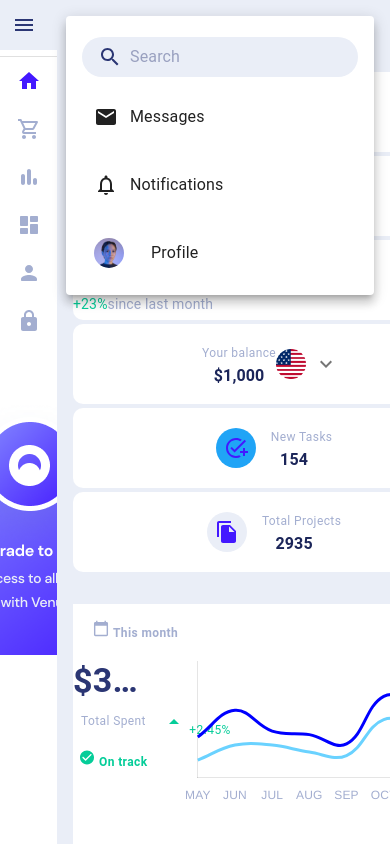
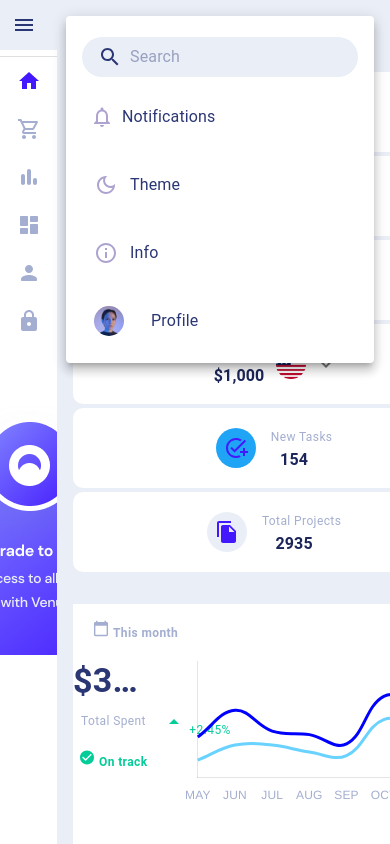
Before and after one commit to ram-bhai/nextjs, a Next.js app: page / in a window 390 px wide. Both pictures are taken after a click on the button 350 px from the left and 25 px from the top of the page. Shown: the top 844 px of the page. Built offline with nearby package versions, Linux system fonts and the light colour scheme.

Commit message:
Change icon and text color on mobile view

```diff
--- a/pages/_app.js
+++ b/pages/_app.js
@@ -40,6 +40,7 @@ import BarChartRoundedIcon from '@mui/icons-material/BarChartRounded';
 import DashboardRoundedIcon from '@mui/icons-material/DashboardRounded';
 import PersonRoundedIcon from '@mui/icons-material/PersonRounded';
 import HttpsRoundedIcon from '@mui/icons-material/HttpsRounded';
+import LogoutIcon from '@mui/icons-material/Logout';
 import logo from "../public/images/HORIZON FREE.png";
 import profile from "../public/images/profile.png";
 import sidebarfooter from "../public/images/sidebar-footer.png";
@@ -205,8 +206,10 @@ const MyApp = (props) => {
   }
 
   const handleMenuClose = () => {
+    router.push('/Profile');
     setAnchorEl(null);
     handleMobileMenuClose();
+
   };
 
   const handleMobileMenuOpen = (event) => {
@@ -230,8 +233,24 @@ const MyApp = (props) => {
       open={isMenuOpen}
       onClose={handleMenuClose}
     >
-      <MenuItem onClick={handleMenuClose}>Profile</MenuItem>
-      <MenuItem onClick={handleSignOut}>Logout</MenuItem>
+      <MenuItem onClick={handleMenuClose}  style={{ color: '#2B3674' }}>
+      <IconButton>
+          <Image
+            src={profile}
+            alt={"Thumbnail-alt"}
+            width={30}
+            height={30}
+            style={{ marginRight: "12px", borderRadius: "50%" }}
+          />
+        </IconButton>
+        Profile
+        </MenuItem>
+      <MenuItem onClick={handleSignOut}  style={{ color: '#2B3674' }}>
+      <IconButton  color="#AEA3D0">
+          <LogoutIcon  style={{ fill: '#AEA3D0' }}/>
+        </IconButton>
+        Logout
+        </MenuItem>
     </Menu>
   );
 
@@ -265,26 +284,26 @@ const MyApp = (props) => {
         </Search>
       </MenuItem>
       <MenuItem>
-        <IconButton size="large" aria-label="show 4 new mails" color="inherit">
-          <MailIcon />
+        <IconButton  color="#AEA3D0">
+          <NotificationsNoneIcon  style={{ fill: '#AEA3D0' }}/>
         </IconButton>
-        <p>Messages</p>
+        <p style={{ color: '#2B3674' }}>Notifications</p>
       </MenuItem>
       <MenuItem>
-        <IconButton
-          size="large"
-          aria-label="show 17 new notifications"
-          color="inherit"
-        >
-          <NotificationsNoneIcon />
+        <IconButton size="large"  color="#AEA3D0">
+          <DarkModeIcon  style={{ fill: '#AEA3D0' }}/>
         </IconButton>
-        <p>Notifications</p>
+        <p style={{ color: '#2B3674' }}>Theme</p>
+      </MenuItem>
+      <MenuItem>
+        <IconButton size="large"  color="#AEA3D0">
+          <InfoOutlinedIcon  style={{ fill: '#AEA3D0' }}/>
+        </IconButton>
+        <p style={{ color: '#2B3674' }}>Info</p>
       </MenuItem>
       <MenuItem onClick={handleProfileMenuOpen}>
         <IconButton
           size="large"
-          aria-label="account of current user"
-          aria-controls="primary-search-account-menu"
           aria-haspopup="true"
           color="inherit"
         >
@@ -296,7 +315,7 @@ const MyApp = (props) => {
             style={{ marginRight: "15px", borderRadius: "50%" }}
           />
         </IconButton>
-        <p>Profile</p>
+        <p style={{ color: '#2B3674' }}>Profile</p>
       </MenuItem>
     </Menu>
   );
@@ -353,15 +372,15 @@ const MyApp = (props) => {
                     style={{ color: '#2B3674' }}
                   />
                 </Search>
-                <IconButton size="large" aria-label="show 4 new mails" color="inherit">
+                <IconButton size="large" color="#AEA3D0">
                   <NotificationsNoneIcon style={{ fill: '#AEA3D0' }} />
                 </IconButton>
 
-                <IconButton size="large" aria-label="show 17 new notifications" color="inherit">
+                <IconButton size="large"  color="#AEA3D0">
                   <DarkModeIcon style={{ fill: '#AEA3D0' }} />
                 </IconButton>
 
-                <IconButton size="large" aria-label="show 17 new notifications" color="inherit">
+                <IconButton size="large"  color="#AEA3D0">
                   <InfoOutlinedIcon style={{ fill: '#AEA3D0' }} />
                 </IconButton>
                 <IconButton
```
Also changed, not shown: styles/Home.module.css (line endings or trailing spaces).
